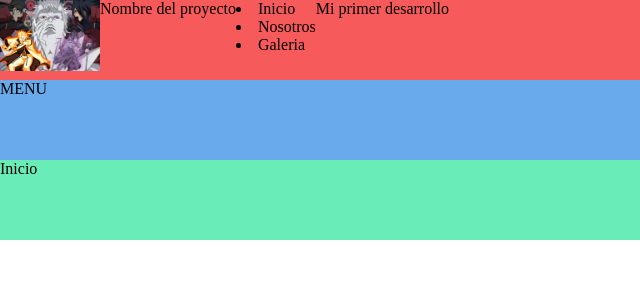
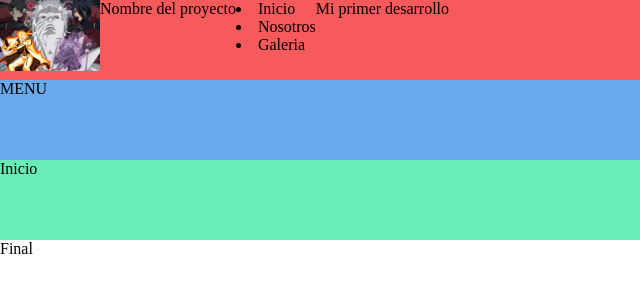
Before and after one commit to EricJess2001/web2452439, a plain HTML site: page index.html in a window 1280 px wide. Shown: the full height of the page, 0-640 px from the left. Drawn offline with Linux system fonts and the light colour scheme.

Commit message:
cambio de contenedor

```diff
--- a/index.html
+++ b/index.html
@@ -30,6 +30,9 @@
 <footer>
     Inicio
 </footer>
+<article>
 
+    Final
+</article>
 </body>
 </html>
```
